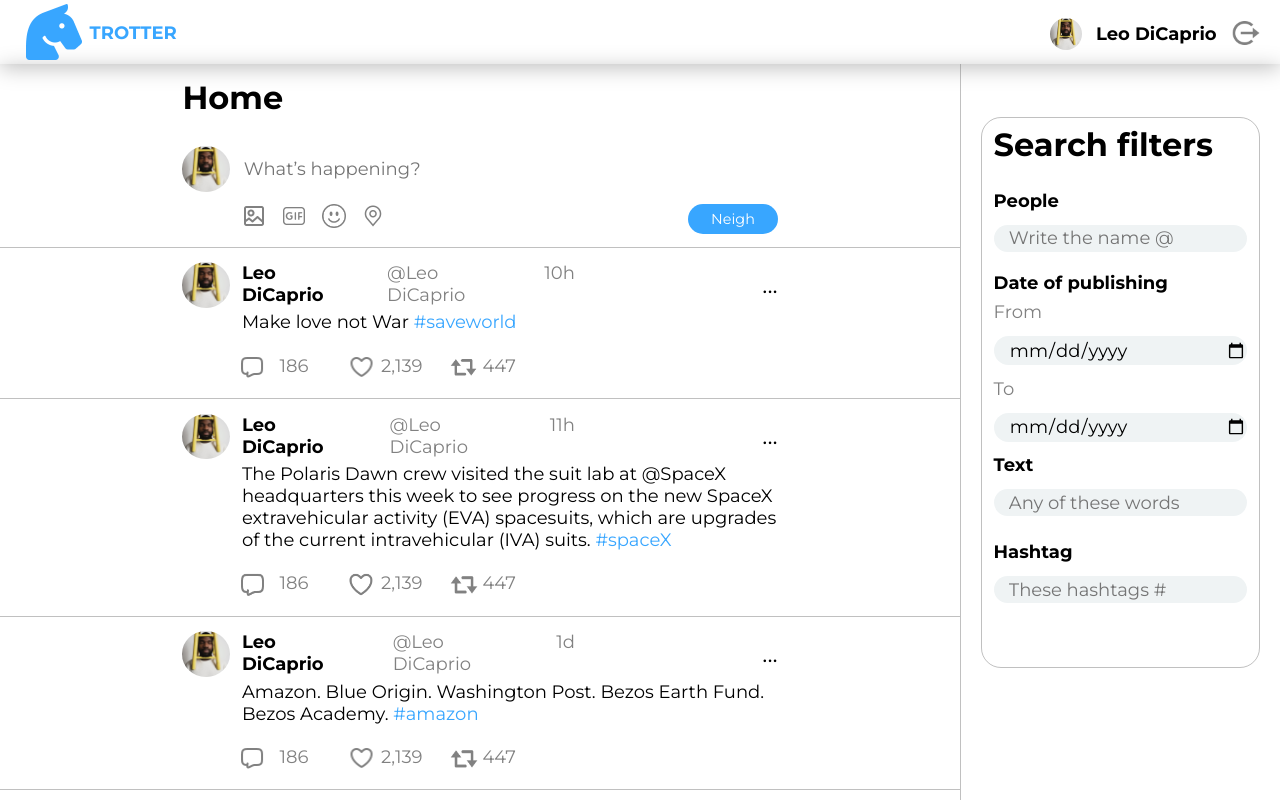
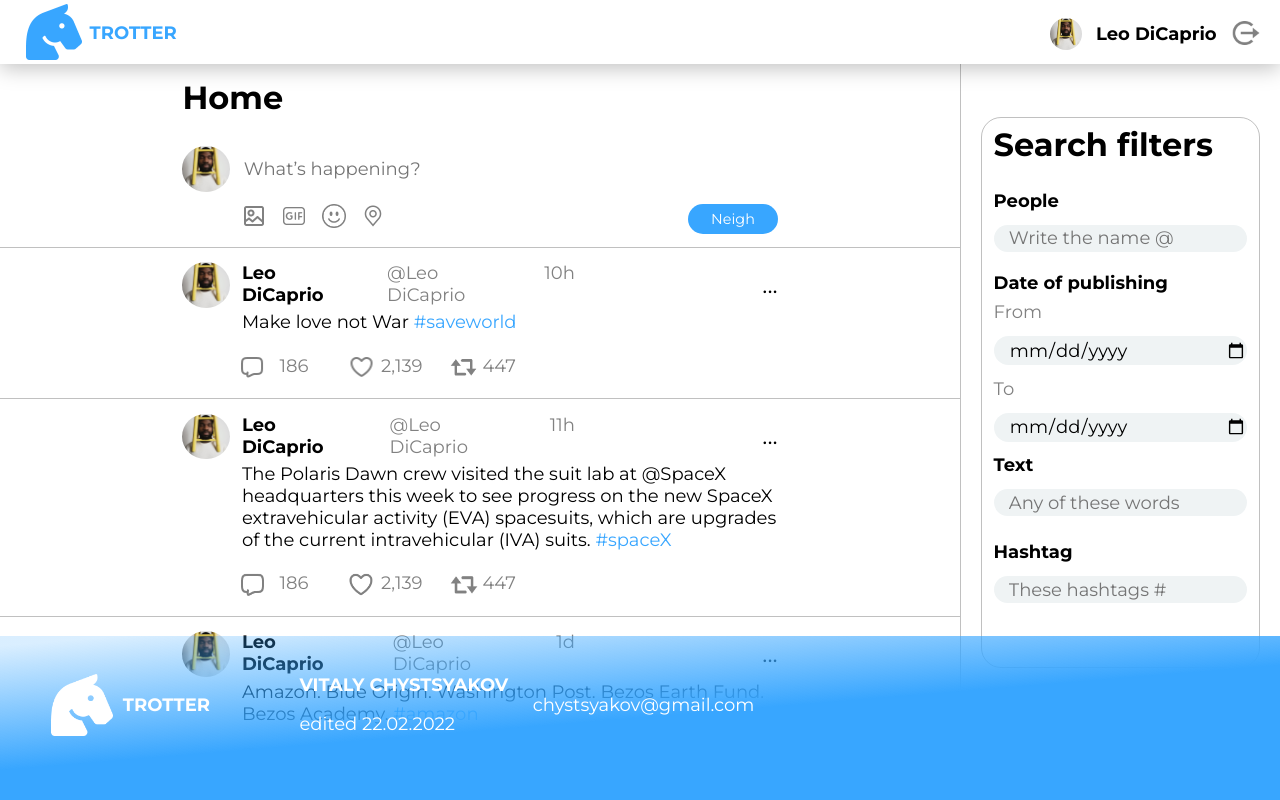
Before and after one commit to Vitaly2710/Introdution-to-web-app, a plain HTML site: page UI/main.html in a window 1280 px wide. Shown: the top 800 px of the page. Drawn offline with Linux system fonts and the light colour scheme.

Commit message:
add stiky position for header and footer

```diff
--- a/UI/styles.css
+++ b/UI/styles.css
@@ -22,8 +22,12 @@
     padding-bottom: 4px;
     padding-top: 4px;
     box-shadow: 0px 4px 20px rgba(0, 0, 0, 0.25);
+    background-color: #FFFFFF;
+    z-index: 1;
     padding-left: 2%;
     padding-right: 2%;
+    position: sticky;
+    top: 0;
 }
 
 .logoBlockInHeader {
@@ -368,6 +372,9 @@
     padding-top: 3%;
     align-items: center;
     padding-bottom: 5%;
+    position: sticky;
+    bottom: 0;
+    z-index: 1;
 }
 
 .logoInFooter {
```
Also changed, not shown: ReadMe.md (renamed from ReadMe.txt).
